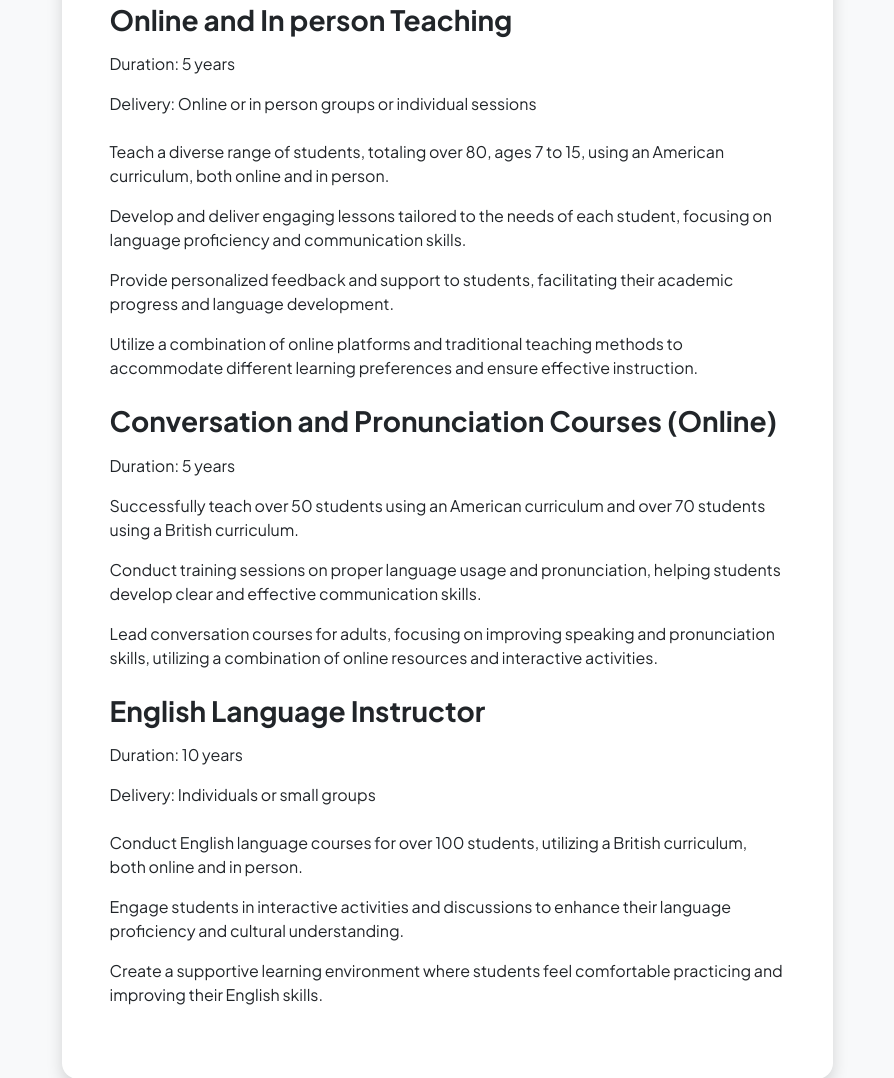
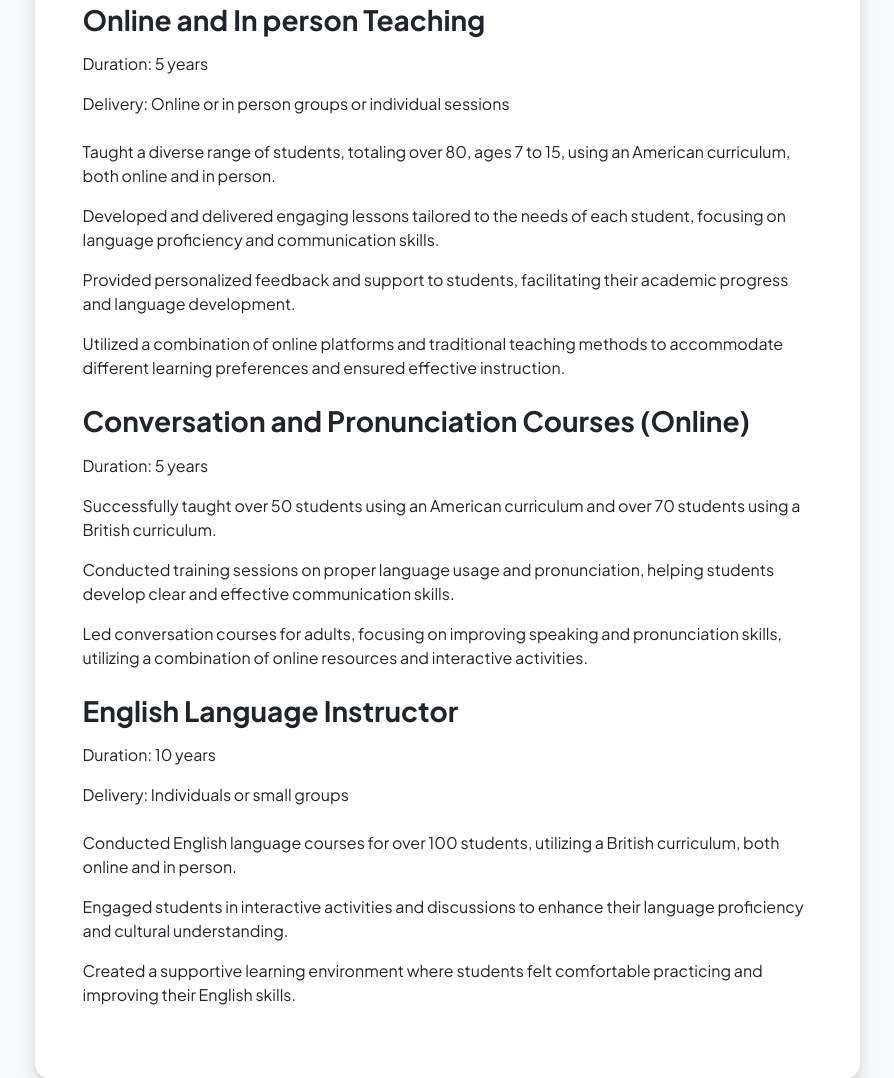
Before and after one commit to DoaaFarhatElsaadany/My-Portfolio, a plain HTML site: page projects.html in a window 1280 px wide. Shown: the part 371-1449 px from the top of the page, without its empty margins (193-1087 px from the left). Drawn offline with nearby package versions, Linux system fonts and the light colour scheme.

Commit message:
Update projects.html

```diff
--- a/projects.html
+++ b/projects.html
@@ -59,7 +59,7 @@
     </nav>
     <!-- Projects Section-->
     <section class="py-5">
-        <div class="container px-5 mb-5">
+        <div class="container px=5 mb-5">
             <div class="text-center mb-5">
                 <h1 class="display-5 fw-bolder mb-0"><span class="text-gradient d-inline">Services</span></h1>
             </div>
@@ -80,10 +80,10 @@
                                         <p class="mb-3">Duration: 5 years</p>
                                         <p class="mb-4">Delivery: Online or in person groups or individual sessions</p>
                                         <ul class="list-unstyled">
-                        <li class="mb-3">Teach a diverse range of students, totaling over 80, ages 7 to 15, using an American curriculum, both online and in person.</li>
-                        <li class="mb-3">Develop and deliver engaging lessons tailored to the needs of each student, focusing on language proficiency and communication skills.</li>
-                        <li class="mb-3">Provide personalized feedback and support to students, facilitating their academic progress and language development.</li>
-                        <li class="mb-3">Utilize a combination of online platforms and traditional teaching methods to accommodate different learning preferences and ensure effective instruction.</li>
+                                            <li class="mb-3">Taught a diverse range of students, totaling over 80, ages 7 to 15, using an American curriculum, both online and in person.</li>
+                                            <li class="mb-3">Developed and delivered engaging lessons tailored to the needs of each student, focusing on language proficiency and communication skills.</li>
+                                            <li class="mb-3">Provided personalized feedback and support to students, facilitating their academic progress and language development.</li>
+                                            <li class="mb-3">Utilized a combination of online platforms and traditional teaching methods to accommodate different learning preferences and ensured effective instruction.</li>
                                         </ul>
                                     </div>
 
@@ -92,9 +92,9 @@
                                         <h3 class="fw-bold mb-3">Conversation and Pronunciation Courses (Online)</h3>
                                         <p class="mb-3">Duration: 5 years</p>
                                         <ul class="list-unstyled">
-                        <li class="mb-3">Successfully teach over 50 students using an American curriculum and over 70 students using a British curriculum.</li>
-                        <li class="mb-3">Conduct training sessions on proper language usage and pronunciation, helping students develop clear and effective communication skills.</li>
-                        <li class="mb-3">Lead conversation courses for adults, focusing on improving speaking and pronunciation skills, utilizing a combination of online resources and interactive activities.</li>
+                                            <li class="mb-3">Successfully taught over 50 students using an American curriculum and over 70 students using a British curriculum.</li>
+                                            <li class="mb-3">Conducted training sessions on proper language usage and pronunciation, helping students develop clear and effective communication skills.</li>
+                                            <li class="mb-3">Led conversation courses for adults, focusing on improving speaking and pronunciation skills, utilizing a combination of online resources and interactive activities.</li>
                                         </ul>
                                     </div>
 
@@ -104,9 +104,9 @@
                                         <p class="mb-3">Duration: 10 years</p>
                                         <p class="mb-4">Delivery: Individuals or small groups</p>
                                         <ul class="list-unstyled">
-                        <li class="mb-3">Conduct English language courses for over 100 students, utilizing a British curriculum, both online and in person.</li>
-                        <li class="mb-3">Engage students in interactive activities and discussions to enhance their language proficiency and cultural understanding.</li>
-                        <li class="mb-3">Create a supportive learning environment where students feel comfortable practicing and improving their English skills.</li>
+                                            <li class="mb-3">Conducted English language courses for over 100 students, utilizing a British curriculum, both online and in person.</li>
+                                            <li class="mb-3">Engaged students in interactive activities and discussions to enhance their language proficiency and cultural understanding.</li>
+                                            <li class="mb-3">Created a supportive learning environment where students felt comfortable practicing and improving their English skills.</li>
                                         </ul>
                                     </div>
                                 </div>
@@ -131,9 +131,6 @@
     <div class="name mb-4"><i class="fas fa-user"></i> Zagazig, Kawmia, Omar Ebn Elkhattab St | Cairo, Fifth Settlement, El Lotus, Egypt</div>
     <div class="contact mb-3"><i class="fas fa-phone"></i> Mobile: +201288422752</div>
     <div class="contact mb-3"><i class="fas fa-envelope"></i> Email: doaafarahatahmed@gmail.com</div>
-                </div>
-            </div>
-        </div>
 </main>
 <!-- Footer -->
 <footer class="bg-white py-4 mt-auto">
@@ -157,4 +154,4 @@
 <!-- Core theme JS -->
 <script src="js/scripts.js"></script>
 </body>
-</html
+</html>
```
Lines whose indentation alone changed are shown as unchanged.
